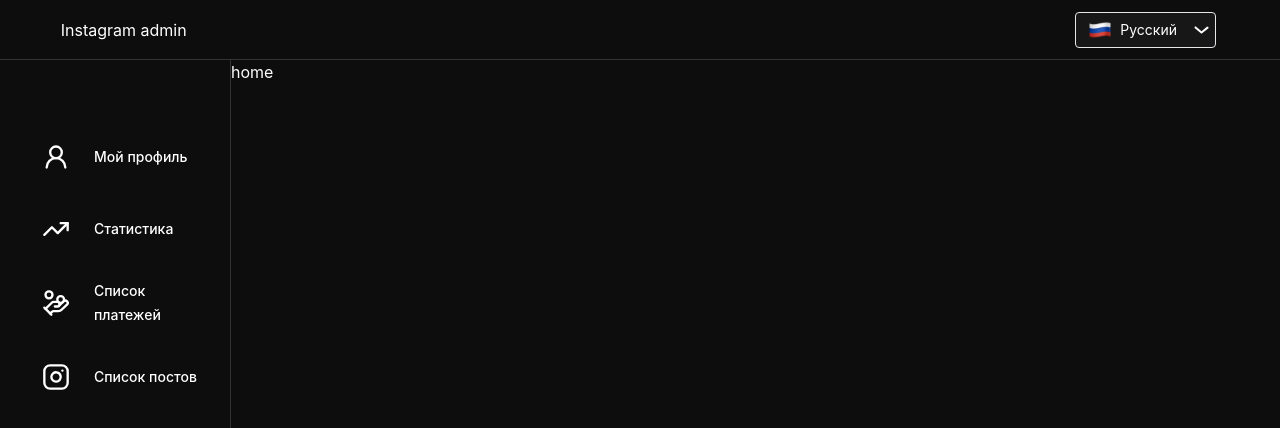
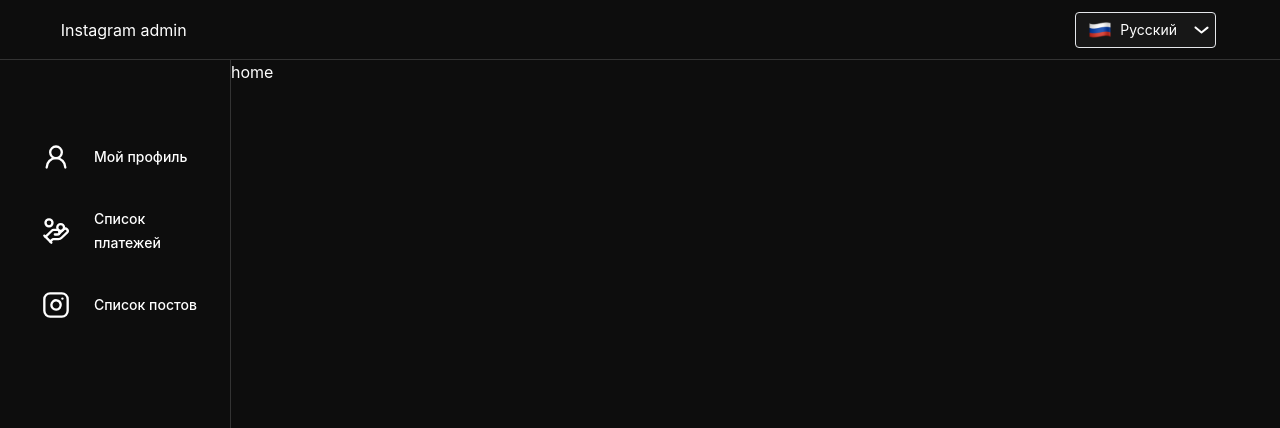
Before and after one commit to instaitincubator/superAdminPanel, a Next.js app: page /home in a window 1280 px wide. Shown: the top 428 px of the page. Built offline with nearby package versions, Linux system fonts and the light colour scheme.

Commit message:
create redirect if logged in

```diff
--- a/src/features/SideBar/SideBar.tsx
+++ b/src/features/SideBar/SideBar.tsx
@@ -4,7 +4,6 @@ import CustomLink from "@/features/SideBar/Custom-link/CustomLink"
 import { AnimateUser } from "@/shared/animate-svg/AnimateUser"
 import { Instagram } from "@/shared/animate-svg/Instagram"
 import { Money } from "@/shared/animate-svg/Money"
-import { Trending } from "@/shared/animate-svg/Trending"
 import { useTranslation } from "@/shared/hooks/useTranslation"
 import { useRouter } from "next/router"
 
@@ -29,14 +28,6 @@ export const SideBar = () => {
       />
       <CustomLink
         activeLink={activeLink}
-        alt={t.sidebar.statistics}
-        child1={<Trending />}
-        href="/statistics"
-        setActiveLink={setActiveLink}
-        title={t.sidebar.statistics}
-      />
-      <CustomLink
-        activeLink={activeLink}
         alt={t.sidebar.paymentsList}
         child1={<Money />}
         href="/payments"
--- a/src/features/sign-in/SignInForm.tsx
+++ b/src/features/sign-in/SignInForm.tsx
@@ -23,6 +23,7 @@ export const SignInForm = () => {
       })
       if (!error) {
         void router.replace("home")
+        localStorage.setItem("isLoggedIn", "true")
       }
     } catch (error) {
       console.error("Sign in error:", error)
--- a/src/pages/index.tsx
+++ b/src/pages/index.tsx
@@ -1,12 +1,33 @@
-import React from "react"
-
+import React, { useEffect, useState } from "react"
 import { getLayout } from "@/app/layouts/mainLayout/Layout"
 import { SignInForm } from "@/features/sign-in/SignInForm"
+import { useRouter } from "next/router"
 
 export default function Home() {
+  const router = useRouter()
+  const [isLoading, setIsLoading] = useState(true)
+  const [isLoggedIn, setIsLoggedIn] = useState(false)
+
+  useEffect(() => {
+    if (typeof window !== "undefined") {
+      const storedLogin = localStorage.getItem("isLoggedIn")
+      if (storedLogin) {
+        setIsLoggedIn(true)
+        void router.replace("/posts")
+      }
+    }
+    setIsLoading(false)
+  }, [])
+
+  if (isLoading) {
+    return null
+  }
+  if (isLoggedIn) {
+    return null
+  }
+
   return (
     <div className={"border-10"}>
-      {" "}
       <SignInForm />
     </div>
   )
--- a/src/pages/statistics/index.tsx
+++ /dev/null
@@ -1,9 +0,0 @@
-import React from "react"
-
-import { getSidebarLayout } from "@/app/layouts/sidebarLayout/sidebarLayout"
-
-export default function Statistics() {
-  return <div>Statistics </div>
-}
-
-Statistics.getLayout = getSidebarLayout
```
